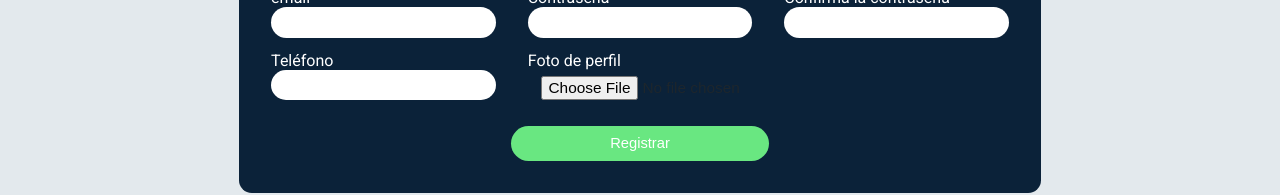
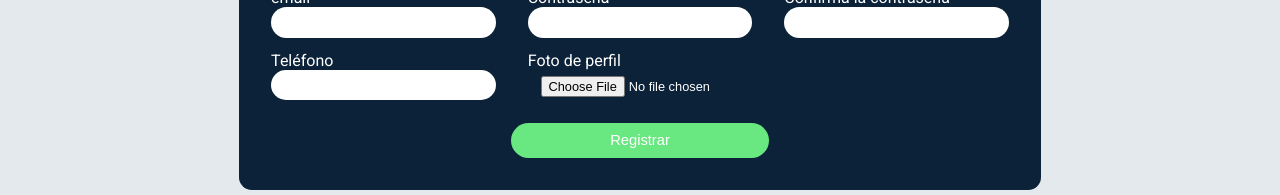
Before and after one commit to luisflorescode/RideMe, a React app: page /register in a window 1280 px wide. Shown: the part 279-474 px from the top of the page. Built offline with nearby package versions, Linux system fonts and the light colour scheme.

Commit message:
Edit App styles for inputFile class

```diff
--- a/src/assets/styles/App.scss
+++ b/src/assets/styles/App.scss
@@ -159,6 +159,11 @@ button:disabled:hover {
     font-size: 1vw;
   }
 
+  .inputFile {
+    color: $light-color;
+    font-size: 1vw;
+  }
+
   .formVertical {
     @include flexColStaCen;
   }
--- a/src/components/RegisterForm.jsx
+++ b/src/components/RegisterForm.jsx
@@ -91,6 +91,7 @@ const RegisterForm = (props) => {
           <div className='formHorizontal__line-item'>
             <span className='label'>Foto de perfil</span>
             <Field
+              className='inputFile'
               type='file'
               name='photo'
             />
@@ -152,6 +153,10 @@ export default withFormik({
       errors.telephone = 'Ingresa tu teléfono.';
     }
 
+    if (!values.photo) {
+      errors.photo = 'Sube una foto de perfil.';
+    }
+
     return errors;
   },
 
```
